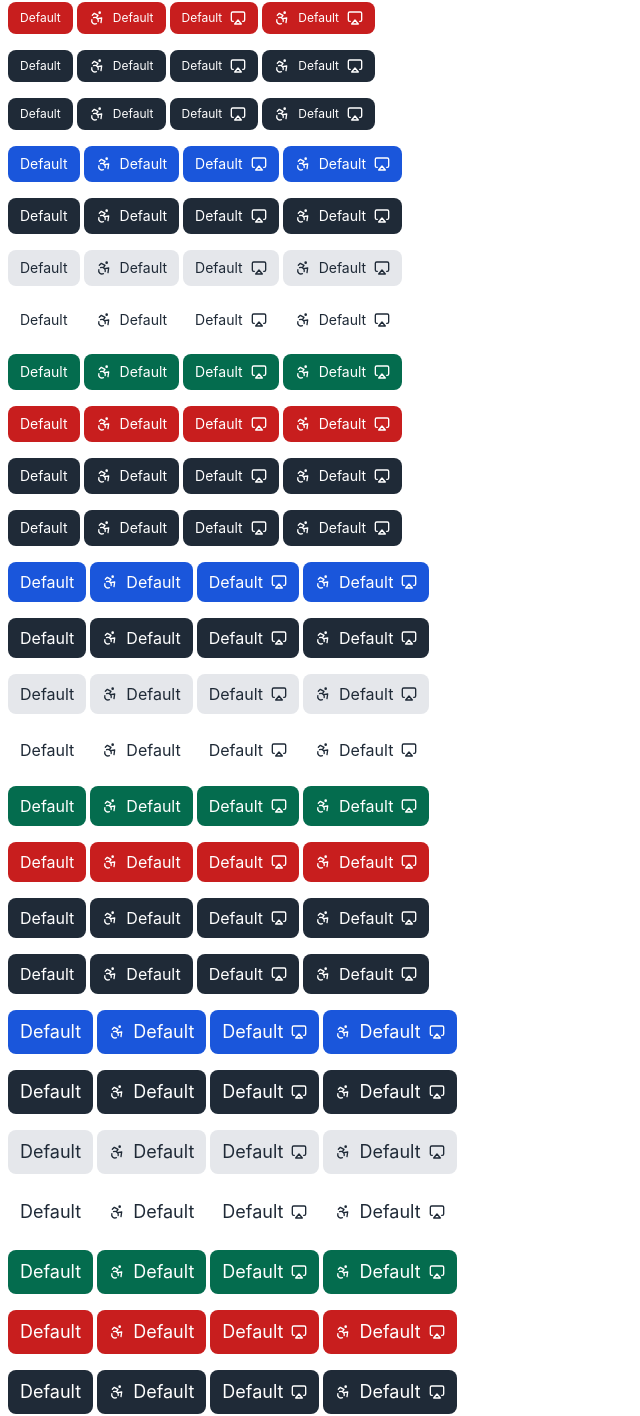
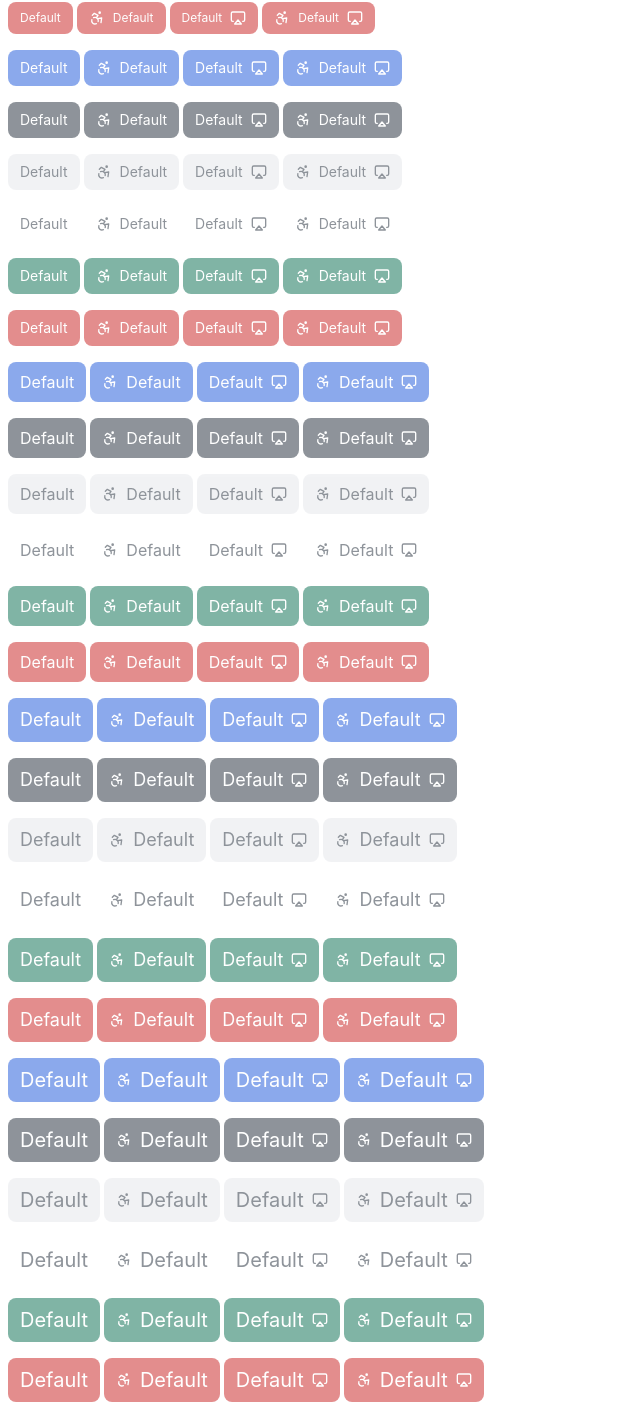
Before and after one commit to codeclubvn/react-boilerplate, a React (Vite) app: page / in a window 1280 px wide. Shown: the part 286-1702 px from the top of the page, without its empty margins (0-640 px from the left). Built offline with nearby package versions, Linux system fonts and the light colour scheme.

Commit message:
feat: disabled/outlined button

```diff
--- a/src/App.tsx
+++ b/src/App.tsx
@@ -33,7 +33,7 @@ const ButtonContainer = () => {
                                     Default
                                 </Button>
                                 <Button
-                                    startDecorator={<Accessibility size="10" />}
+                                    startDecorator={<Accessibility />}
                                     size={size}
                                     color={color}
                                     onClick={defaultOnClick}
@@ -49,13 +49,114 @@ const ButtonContainer = () => {
                                     Default
                                 </Button>
                                 <Button
-                                    startDecorator={<Accessibility size="10" />}
+                                    startDecorator={<Accessibility />}
                                     endDecorator={<Airplay />}
                                     size={size}
                                     color={color}
                                     onClick={defaultOnClick}
                                 >
                                     Default
+                                </Button>
+                            </div>
+                        )
+                    })
+                })}
+            </>
+        )
+    }
+    const renderDisabled = () => {
+        return (
+            <>
+                {ButtonSizes.map((size) => {
+                    return ButtonColors.map((color) => {
+                        return (
+                            <div className="space-x-1">
+                                <Button
+                                    disabled
+                                    size={size}
+                                    color={color}
+                                    onClick={defaultOnClick}
+                                >
+                                    Default
+                                </Button>
+                                <Button
+                                    disabled
+                                    startDecorator={<Accessibility />}
+                                    size={size}
+                                    color={color}
+                                    onClick={defaultOnClick}
+                                >
+                                    Default
+                                </Button>
+                                <Button
+                                    disabled
+                                    endDecorator={<Airplay />}
+                                    size={size}
+                                    color={color}
+                                    onClick={defaultOnClick}
+                                >
+                                    Default
+                                </Button>
+                                <Button
+                                    disabled
+                                    startDecorator={<Accessibility />}
+                                    endDecorator={<Airplay />}
+                                    size={size}
+                                    color={color}
+                                    onClick={defaultOnClick}
+                                >
+                                    Default
+                                </Button>
+                            </div>
+                        )
+                    })
+                })}
+            </>
+        )
+    }
+
+    const renderDefaultOutlined = () => {
+        return (
+            <>
+                {ButtonSizes.map((size) => {
+                    return ButtonColors.map((color) => {
+                        return (
+                            <div className="space-x-1">
+                                <Button
+                                    outlined
+                                    size={size}
+                                    color={color}
+                                    onClick={defaultOnClick}
+                                >
+                                    Outlined
+                                </Button>
+                                <Button
+                                    outlined
+                                    startDecorator={<Accessibility />}
+                                    size={size}
+                                    color={color}
+                                    onClick={defaultOnClick}
+                                >
+                                    Outlined
+                                </Button>
+                                <Button
+                                    outlined
+                                    endDecorator={<Airplay />}
+                                    size={size}
+                                    color={color}
+                                    onClick={defaultOnClick}
+                                >
+                                    Outlined
+                                </Button>
+                                <Button
+                                    outlined
+                                    startDecorator={<Accessibility />}
+                                    endDecorator={<Airplay />}
+                                    size={size}
+                                    color={color}
+                                    onClick={defaultOnClick}
+                                >
+                                    Outlined
                                 </Button>
                             </div>
                         )
@@ -79,7 +180,7 @@ const ButtonContainer = () => {
                                 Async
                             </Button>
                             <Button
-                                startDecorator={<Accessibility size="10" />}
+                                startDecorator={<Accessibility />}
                                 size={size}
                                 color={color}
                                 onClick={asynOnClick}
@@ -95,7 +196,7 @@ const ButtonContainer = () => {
                                 Async
                             </Button>
                             <Button
-                                startDecorator={<Accessibility size="10" />}
+                                startDecorator={<Accessibility />}
                                 endDecorator={<Airplay />}
                                 size={size}
                                 color={color}
@@ -112,6 +213,8 @@ const ButtonContainer = () => {
 
     return (
         <>
+            {renderDisabled()}
+            {renderDefaultOutlined()}
             {renderDefault()}
             {renderAsync()}
         </>
--- a/src/components/Button/Button.tsx
+++ b/src/components/Button/Button.tsx
@@ -12,8 +12,6 @@ export const ButtonColors = [
     'white',
     'green',
     'red',
-    'alt',
-    'alt-dark',
 ] as const
 type ButtonColor = (typeof ButtonColors)[number]
 
@@ -36,10 +34,48 @@ export const buttonVariants = tv({
             white: 'bg-white text-gray-800',
             green: 'bg-green-700',
             red: 'bg-red-700',
-            alt: 'bg-gray-800',
-            ['alt-dark']: 'bg-gray-800',
+        },
+        outlined: {
+            true: 'border-[1px] bg-transparent',
+            false: '',
+        },
+        disabled: {
+            true: 'cursor-not-allowed opacity-50',
+            false: '',
         },
     },
+    compoundVariants: [
+        {
+            color: 'primary',
+            outlined: true,
+            class: 'text-primary-700 border-primary-700',
+        },
+        {
+            color: 'dark',
+            outlined: true,
+            class: 'text-gray-800 border-gray-800',
+        },
+        {
+            color: 'gray',
+            outlined: true,
+            class: 'text-gray-800 border-gray-200',
+        },
+        {
+            color: 'white',
+            outlined: true,
+            class: 'text-white border-white',
+        },
+        {
+            color: 'green',
+            outlined: true,
+            class: 'text-green-700 border-green-700',
+        },
+        {
+            color: 'red',
+            outlined: true,
+            class: 'text-red-700 border-red-700',
+        },
+    ],
 })
 
 export interface ButtonProps
@@ -50,6 +86,8 @@ export interface ButtonProps
     loading?: boolean
     size?: ButtonSize
     color?: ButtonColor
+    outlined?: boolean
+    disabled?: boolean
 }
 
 export const Button = ({
@@ -59,11 +97,13 @@ export const Button = ({
     onClick,
     size = 'base',
     color = 'primary',
+    outlined = false,
+    disabled: disabledProp = false,
     ...props
 }: ButtonProps) => {
     const [loading, setLoading] = useState(false)
-
     const isAsyncFunction = onClick?.constructor.name === 'AsyncFunction'
+    const disabled = disabledProp || loading
 
     const onClickHandler = isAsyncFunction
         ? (e) => {
@@ -91,16 +131,12 @@ export const Button = ({
         )
     }
 
-    console.log(
-        'buttonVariants({ size })',
-        buttonVariants({ size, color }).split(' ').length,
-    )
-
     return (
         <button
             {...props}
+            disabled={disabled}
             onClick={onClickHandler}
-            className={cn(buttonVariants({ size, color }))}
+            className={cn(buttonVariants({ size, color, outlined, disabled }))}
         >
             {startDecorator && (
                 <span className="btn-icon">{startDecorator}</span>
```
